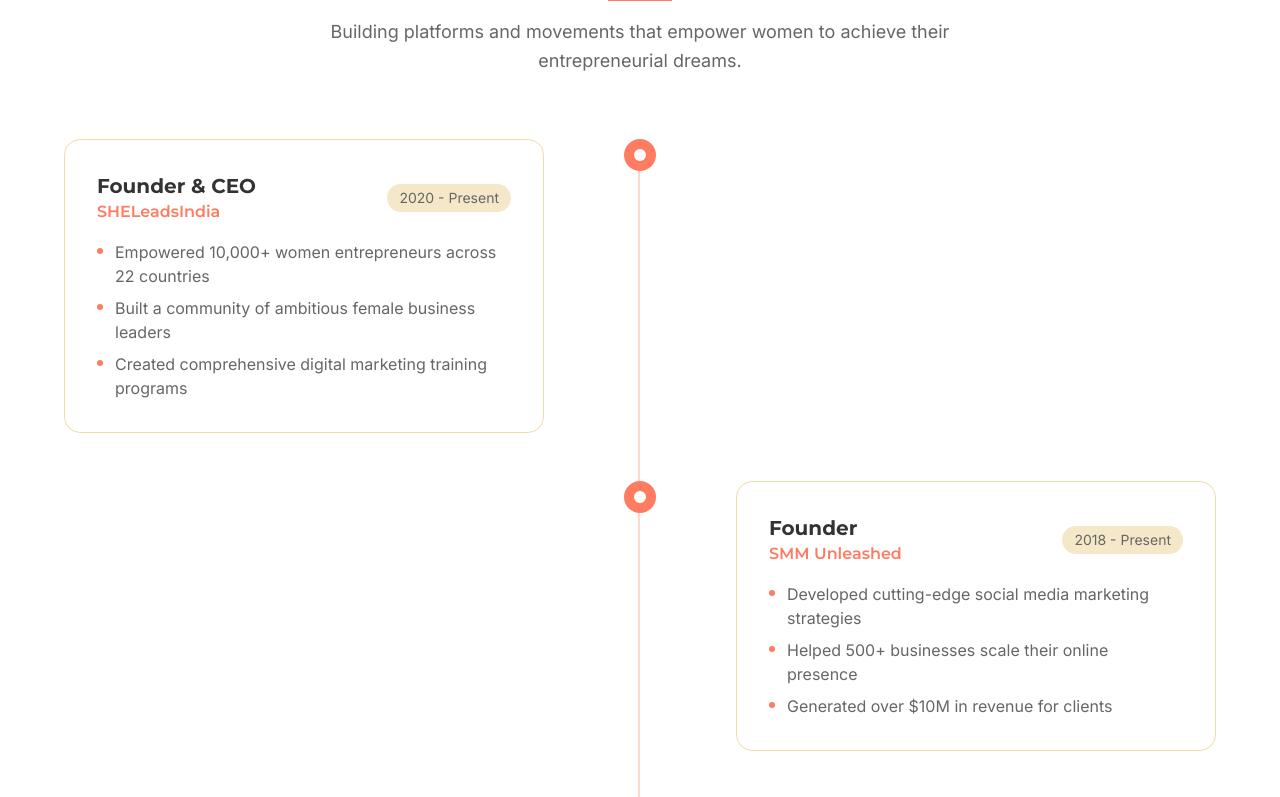
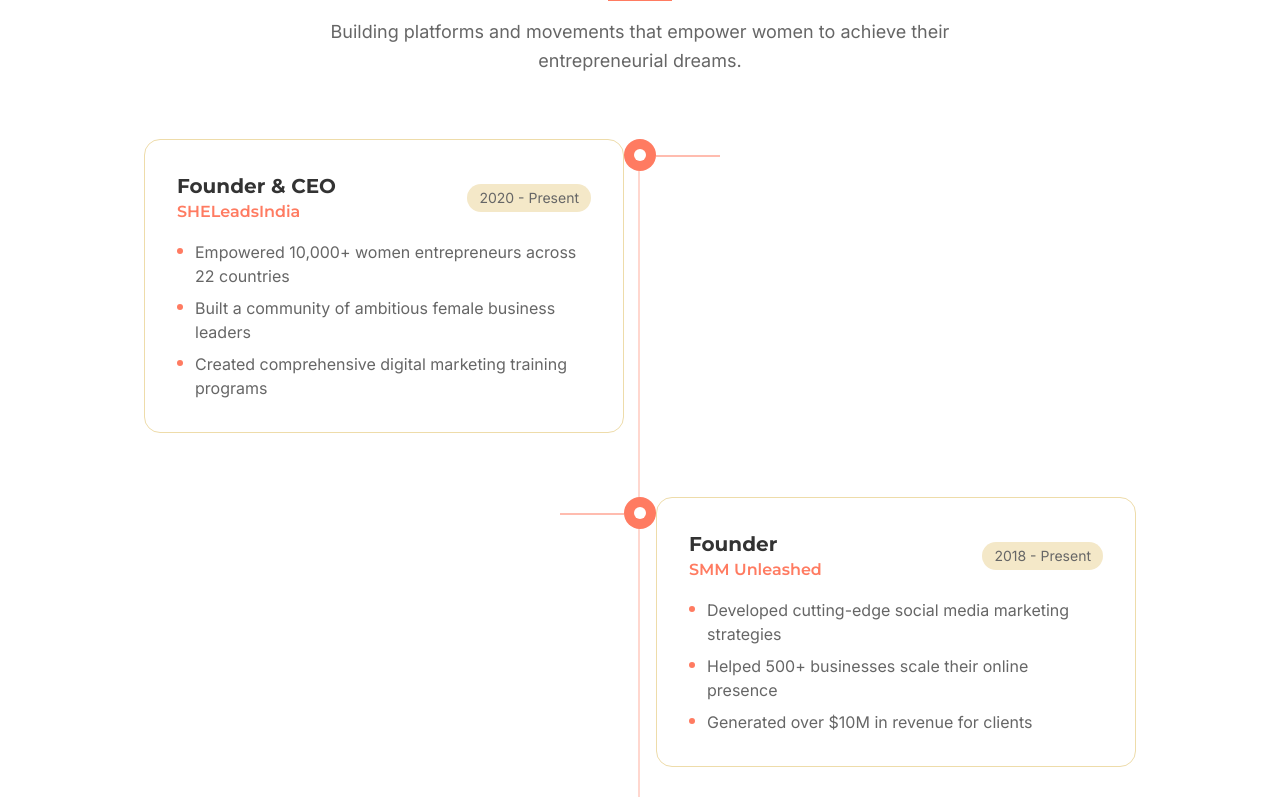
Before and after one commit to UnrealAnkit/she-leads-with-style, a React (Vite) app: page / in a window 1280 px wide. Shown: the part 2680-3477 px from the top of the page. Built offline with nearby package versions, Linux system fonts and the light colour scheme.

Commit message:
Add timeline connectors
Style the experience section with connecting dots and lines to visually link timeline entries.

```diff
--- a/src/components/Experience.tsx
+++ b/src/components/Experience.tsx
@@ -47,21 +47,31 @@ const Experience = () => {
 
         <div className="max-w-6xl mx-auto">
           <div className="relative">
-            {/* Timeline line */}
+            {/* Main timeline line */}
             <div className="absolute left-1/2 top-0 bottom-0 w-0.5 bg-primary/30 hidden md:block transform -translate-x-0.5"></div>
 
-            <div className="space-y-12">
+            <div className="space-y-16">
               {experiences.map((exp, index) => {
                 const isEven = index % 2 === 0;
+                const isLast = index === experiences.length - 1;
                 return (
                   <div key={index} className="relative">
                     {/* Timeline dot */}
-                    <div className="absolute left-1/2 w-8 h-8 bg-primary rounded-full hidden md:flex items-center justify-center transform -translate-x-1/2">
+                    <div className="absolute left-1/2 w-8 h-8 bg-primary rounded-full hidden md:flex items-center justify-center transform -translate-x-1/2 z-10">
                       <div className="w-3 h-3 bg-background rounded-full"></div>
                     </div>
 
+                    {/* Connecting line to card */}
+                    <div className={`absolute top-4 w-16 h-0.5 bg-primary/50 hidden md:block ${
+                      isEven
+                        ? 'left-1/2 ml-4'
+                        : 'right-1/2 mr-4'
+                    }`}></div>
+
                     <div className={`flex items-center ${isEven ? 'md:justify-start' : 'md:justify-end'}`}>
-                      <div className={`w-full md:w-5/12 bg-card border border-border rounded-2xl p-8 hover:shadow-lg transition-shadow duration-300 ${isEven ? 'md:mr-auto' : 'md:ml-auto'}`}>
+                      <div className={`w-full md:w-5/12 bg-card border border-border rounded-2xl p-8 hover:shadow-lg transition-all duration-300 hover:scale-[1.02] ${
+                        isEven ? 'md:mr-auto md:ml-20' : 'md:ml-auto md:mr-20'
+                      }`}>
                         <div className="space-y-4">
                           <div className="flex flex-col sm:flex-row sm:items-center sm:justify-between gap-2">
                             <div>
```
